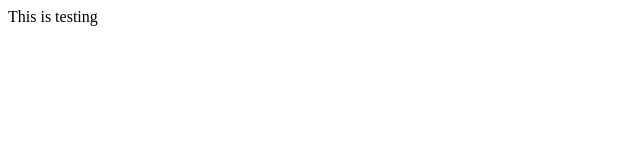
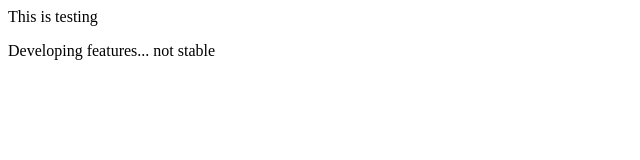
Before and after one commit to sunnyckc/testinggithub, a plain HTML site: page index.html in a window 1280 px wide. Shown: the whole page, without its empty margins (0-640 px from the left). Drawn offline with Linux system fonts and the light colour scheme.

Commit message:
new unstable dev item

```diff
--- a/index.html
+++ b/index.html
@@ -1,5 +1,6 @@
 <html>
     <body>
         <p>This is testing</p>
+        <p>Developing features... not stable</p>
     </body>
 </html>
```
